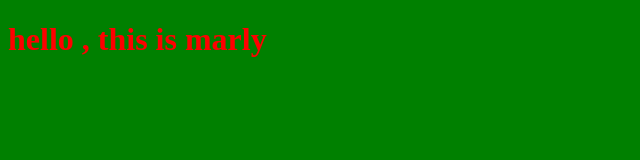
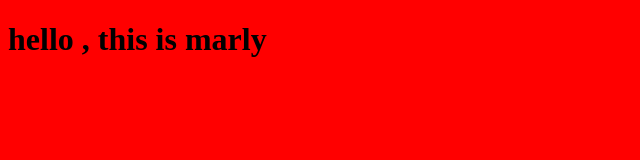
Before and after one commit to marlyriad-ops/myproject, a plain HTML site: page index.html in a window 1280 px wide. Shown: the whole page, without its empty margins (0-640 px from the left). Drawn offline with Linux system fonts and the light colour scheme.

Commit message:
changing style for the title

```diff
--- a/style.css
+++ b/style.css
@@ -1,6 +1,6 @@
 h1{
-    color : red ;
+    color : black ;
 }
 body{
-    background-color:green;
+    background-color:red;
 }
```
